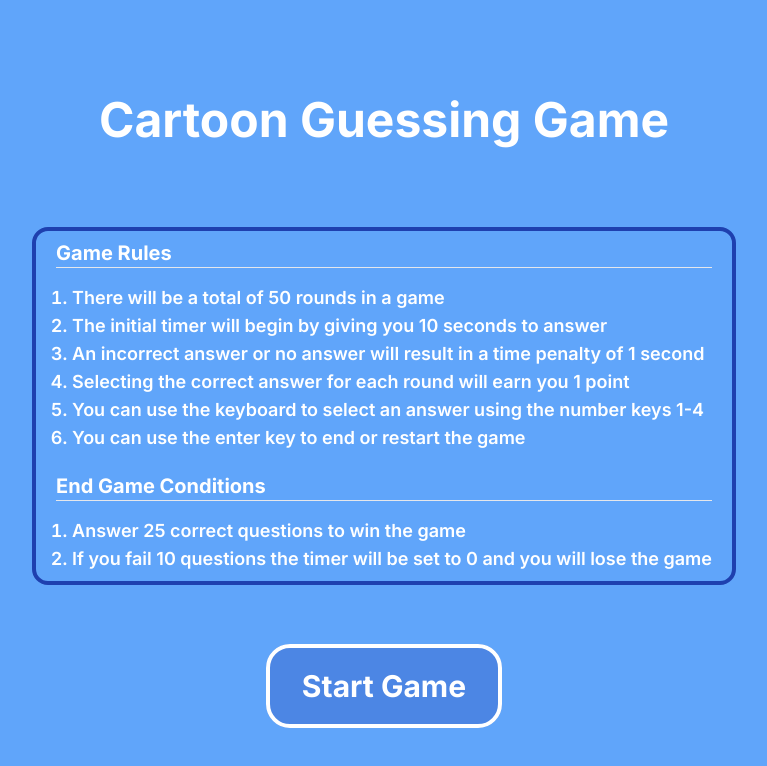
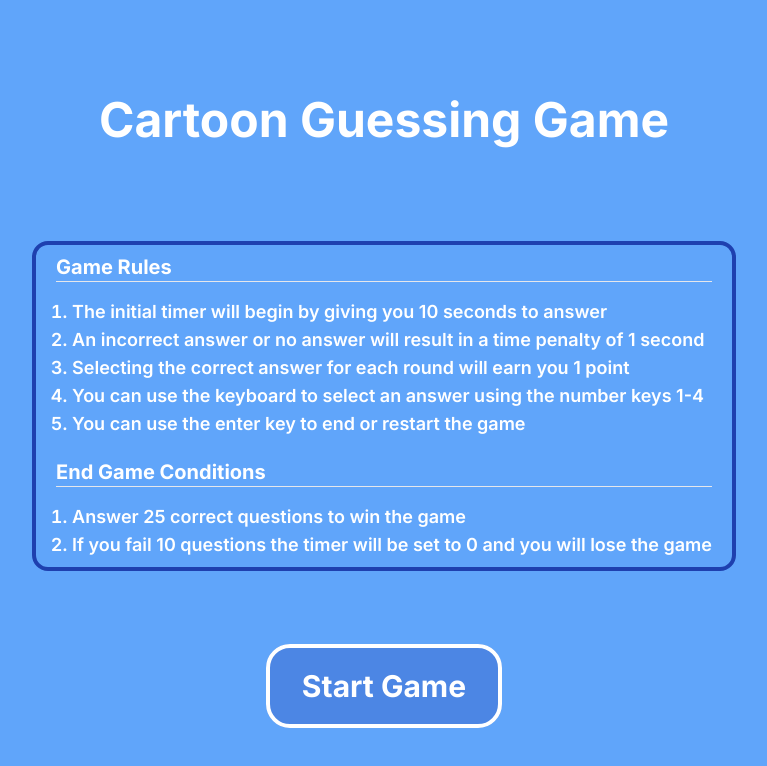
Before and after one commit to kballout/cartoon-guessing-game, a Next.js app: page / in a window 1280 px wide. Shown: the top 766 px of the page, without its empty margins (256-1023 px from the left). Built offline with nearby package versions, Linux system fonts and the light colour scheme.

Commit message:
removed rule for rounds

```diff
--- a/app/page.tsx
+++ b/app/page.tsx
@@ -11,7 +11,6 @@ export default function Home() {
       <div className="border-4 border-blue-800 min-h-24 rounded-2xl px-5 py-2">
         <p className="text-white font-bold text-xl border-b mb-4">Game Rules</p>
         <ol className="text-white font-semibold text-lg list-decimal ml-4">
-          <li>There will be a total of 50 rounds in a game</li>
           <li>The initial timer will begin by giving you 10 seconds to answer</li>
           <li>An incorrect answer or no answer will result in a time penalty of 1 second</li>
           <li>Selecting the correct answer for each round will earn you 1 point</li>
```
